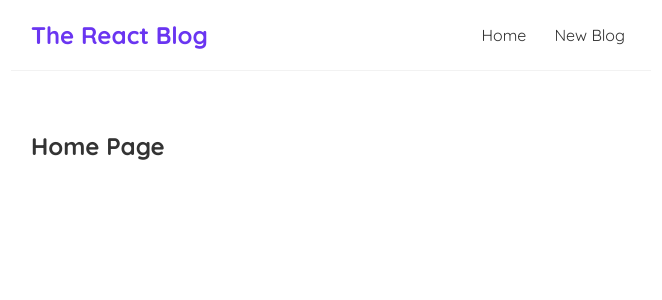
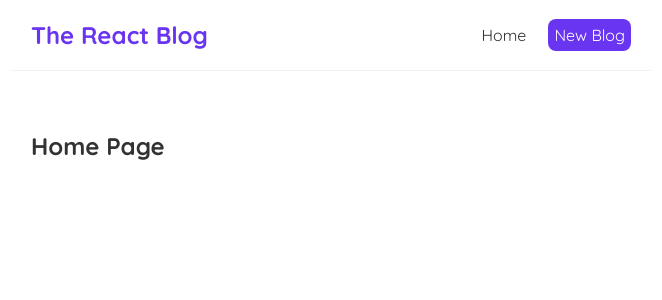
Before and after one commit to 8Pedro8/React-Blog-with-JSON-Server, a React (Vite) app: page / in a window 1280 px wide. Shown: the top 300 px of the page, without its empty margins (309-971 px from the left). Built offline with nearby package versions, Linux system fonts and the light colour scheme.

Commit message:
Inline styling for New Blog btn

```diff
--- a/src/Navbar.jsx
+++ b/src/Navbar.jsx
@@ -5,7 +5,11 @@
             <h1>The React Blog</h1>
             <div className="links">
                 <a href="/">Home</a>
-                <a href="/create">New Blog</a>
+                <a href="/create" style={{
+                    color: 'white',
+                    backgroundColor: '#6a35f1',
+                    borderRadius: '8px',
+                }}>New Blog</a>
             </div>
         </nav>
      );
```
